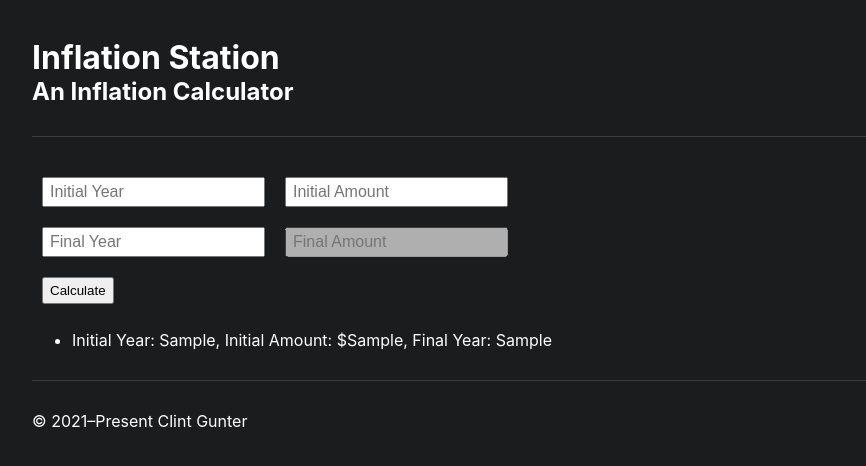
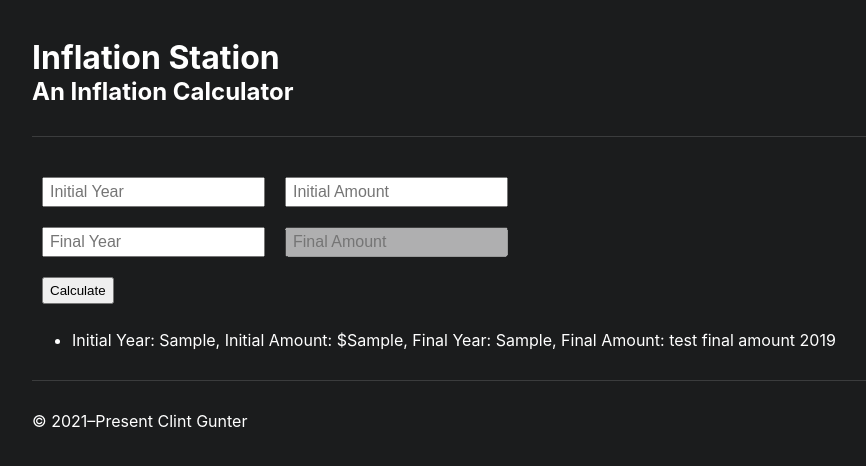
Before and after one commit to futureclint/inflation-station-2, a React (Create React App) app: page / in a window 1280 px wide. Both pictures are taken after typing "Sample", "Sample", "Sample" into the empty fields and a click on the button "Calculate". Shown: the top 466 px of the page, without its empty margins (6-872 px from the left). Built offline with nearby package versions, Linux system fonts and the light colour scheme.

Commit message:
Started creating function for calculating final amount

```diff
--- a/src/components/Calculate.jsx
+++ b/src/components/Calculate.jsx
@@ -8,10 +8,19 @@ function Calculate({calculations, setCalculations}) {
   const [initialAmount, setInitialAmount] = useState('');
   const [finalYear, setFinalYear] = useState('');
 
+  // Function to create new calculation
+  const newCalculation = (data) => {
+    let newValue = data[0].year;
+    return `test final amount ${newValue}`;
+  }
+
   // Handle form submission
   const submit = (event) => {
     // Prevent browser from submitting POST request
     event.preventDefault();
+
+    // Call create new calculation function, which returns final amount
+    let finalAmount = newCalculation(data);
 
     // Set new calculations state
     setCalculations([
@@ -21,7 +30,8 @@ function Calculate({calculations, setCalculations}) {
       {
         initialYear: initialYear,
         initialAmount: initialAmount,
-        finalYear: finalYear
+        finalYear: finalYear,
+        finalAmount: finalAmount
       }
     ])
 
--- a/src/components/Calculations.jsx
+++ b/src/components/Calculations.jsx
@@ -4,7 +4,7 @@ function Calculations({calculations}) {
       { calculations.length > 0 ?
       <ul>
         {calculations.map((calculation, index) => (
-          <li key={index}>Initial Year: {calculation.initialYear}, Initial Amount: ${calculation.initialAmount}, Final Year: {calculation.finalYear}</li>
+          <li key={index}>Initial Year: {calculation.initialYear}, Initial Amount: ${calculation.initialAmount}, Final Year: {calculation.finalYear}, Final Amount: {calculation.finalAmount}</li>
         ))}
       </ul>
       : <em>There are no calculations</em> }
```
